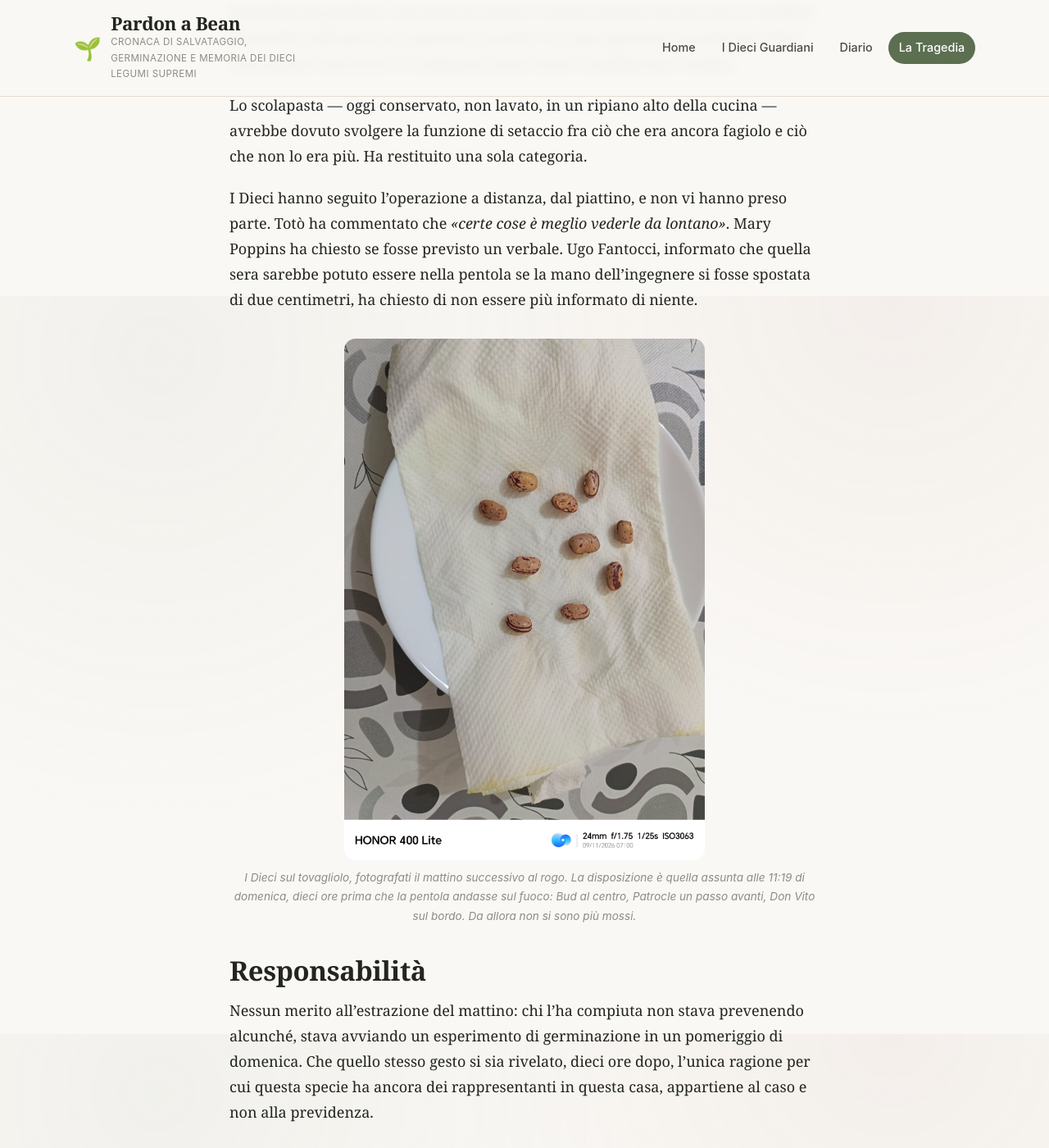
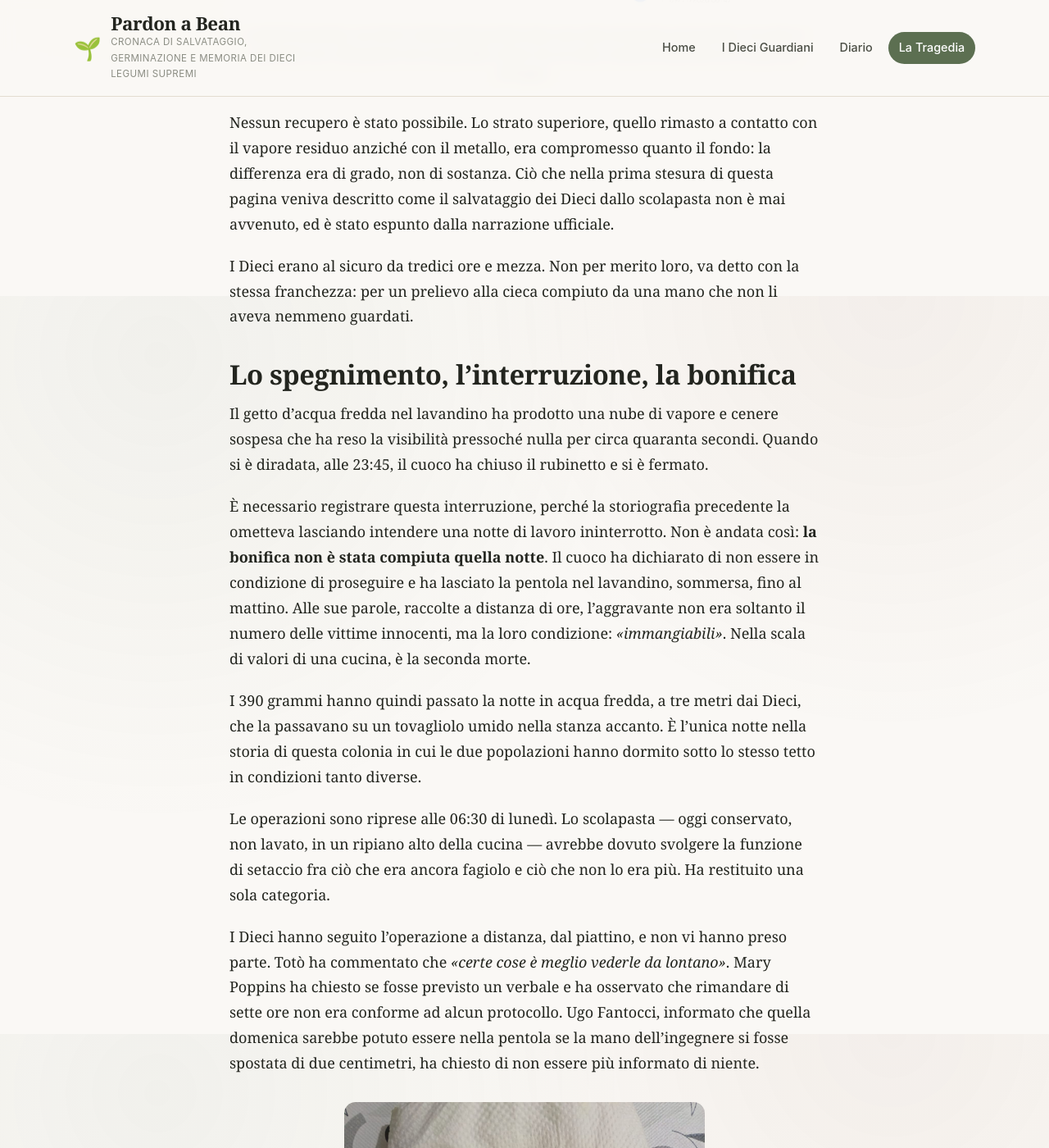
Before and after one commit to cripantea/pardonabean, a Jekyll site: the page built from tragedia.md, in a window 1280 px wide and 1400 px high, scrolled down 4139 px. Shown: the whole window at 82% size. Built offline with Jekyll 4.4.1, drawn with Linux system fonts in a browser that asks for light colours; some of the changed text lies outside the part shown.

Commit message:
La bonifica e' del mattino dopo, non della notte
Il cuoco ha interrotto le operazioni alle 23:45 dichiarando di non essere
in condizione di proseguire: troppe vittime innocenti e per di piu'
immangiabili. La pentola e' rimasta nel lavandino tutta la notte e il
filtraggio e' avvenuto alle 06:45 di lunedi', come confermano gli orari
EXIF delle fotografie (06:47 e 07:00).

- tragedia.md: nuova terza fase "Lunedi' 9 novembre - mattina: la
  Bonifica"; la serata si chiude con l'interruzione e il conteggio delle
  23:52; sezione riscritta e rinominata; l'immangiabilita' registrata
  agli atti come aggravante
- post: nuove sezioni 23:45 L'interruzione e 06:45 La bonifica; figura
  del conclave spostata al punto delle 07:00, dove cronologicamente
  appartiene; didascalie con gli orari esatti
- index.html: il memoriale cita l'interruzione e il rinvio all'alba

Corretta anche una riga di intestazione duplicata nella tabella della
cronistoria serale.

Co-Authored-By: Claude Opus 5 <noreply@anthropic.com>

```diff
--- a/index.html
+++ b/index.html
@@ -216,8 +216,9 @@ description: "La cronaca ufficiale dei dieci fagioli borlotti estratti dal sacch
       <p class="section-sub">
         Non li chiameremo &laquo;perdite&raquo;. Erano fratelli, sorelle, cugini di secondo baccello,
         ed erano nello stesso sacchetto dei Dieci fino alle 11:15 di quella domenica.
-        Il memoriale raccoglie la cronistoria completa: l&rsquo;estrazione del mattino, l&rsquo;ammollo,
-        la pirolisi notturna e il filtraggio di ci&ograve; che non era pi&ugrave; recuperabile.
+        Il memoriale raccoglie la cronistoria completa: l&rsquo;estrazione della domenica mattina,
+        l&rsquo;ammollo, la pirolisi notturna, l&rsquo;interruzione delle 23:45 &mdash; il cuoco non se la
+        sentiva di proseguire &mdash; e la bonifica rimandata all&rsquo;alba di luned&igrave;.
       </p>
     </div>
     <p><a class="btn btn-primary" href="{{ '/tragedia/' | relative_url }}">Leggi la cronistoria della Tragedia</a></p>
--- a/tragedia.md
+++ b/tragedia.md
@@ -48,11 +46,21 @@ Non sono dunque dei superstiti. Sono dei precedenti.
 | 23:36 | Spegnimento del fuoco. La pentola viene rimossa dal fornello a mani nude e poi, dopo un breve intermezzo, con uno strofinaccio. |
 | 23:38 | Apertura della finestra. Primo contatto visivo con l'entità del disastro. |
 | 23:41 | Trasferimento della pentola nel lavandino. Getto d'acqua fredda. Spegnimento definitivo dei residui incandescenti. |
-| 23:44 | Operazione di filtraggio con lo scolapasta. Tentativo di separare materia carbonizzata e materia recuperabile. |
-| 23:47 | Ricognizione del filtrato: nessun esemplare integro. La seconda categoria risulta vuota. |
-| 23:52 | Raccolta dei resti in sacchetto di plastica, in attesa di decisioni che non verranno prese. |
-| 00:40 | Fine delle operazioni di bonifica. Il cuoco siede per terra in cucina e non dice niente per undici minuti. |
-| 00:51 | Il cuoco raggiunge il tovagliolo e conta. Dieci. C'erano tutti, e c'erano da tredici ore e mezza. |
+| 23:45 | **Interruzione delle operazioni.** Il cuoco dichiara di non essere in condizione di proseguire. La pentola resta nel lavandino, sommersa. |
+| 23:52 | Il cuoco raggiunge il tovagliolo e conta. Dieci. C'erano tutti, e c'erano da dodici ore e mezza. |
+| 00:40 | Il cuoco siede per terra in cucina e non dice niente per undici minuti. |
+| 01:00 | Chiusura della cucina a lavoro incompiuto. Prima e unica notte in cui i 390 grammi e i Dieci dormono nella stessa casa in condizioni così diverse. |
+
+### Lunedì 9 novembre — mattina: la Bonifica
+
+| Ora | Evento |
+|:---|:---|
+| 06:30 | Rientro in cucina. La pentola è dove era stata lasciata. |
+| 06:45 | Operazione di filtraggio con lo scolapasta. Tentativo di separare materia carbonizzata e materia recuperabile. Prima fotografia. |
+| 06:46 | Ricognizione del filtrato: nessun esemplare integro. La seconda categoria risulta vuota. |
+| 06:47 | Raccolta dei resti in sacchetto di plastica, chiuso con un nodo. Seconda fotografia. |
+| 07:00 | Fotografia ufficiale del conclave. Il Programma di Germinazione passa da esperimento domenicale a unica linea di successione disponibile. |
+| 07:20 | Pentola lasciata in ammollo con bicarbonato. Scolapasta riposto senza essere lavato. |
 
 ## Il bilancio
 
@@ -66,11 +74,15 @@ Sulla differenza fra 400 e 390 grammi va detto che l'ingegnere non ha pesato nul
 sono stati contati, non misurati. Lo scarto comprende i dieci Eletti e un margine che
 l'interessato ha definito, testualmente, *«entro tolleranza»*.
 
+Va aggiunto, perché agli atti conta, che la perdita non è soltanto numerica. I 390 grammi non
+sono andati perduti come si perde un raccolto: sono stati resi **immangiabili**, che in una cucina
+è una categoria a sé. Nessuno li ha potuti onorare nell'unico modo per cui erano stati acquistati.
+
 <figure>
   <img src="{{ '/assets/img/disastro-pentola.jpg' | relative_url }}"
        alt="La pentola rossa con il fondo completamente carbonizzato, accanto al sacchetto dei 390 grammi perduti e alla bacinella verde con l'acqua di filtraggio."
        width="2000" height="1668" loading="lazy" decoding="async">
-  <figcaption>Il fondo della pentola rossa, documentato il mattino successivo. Al centro il sacchetto con i 390 grammi non recuperabili; a destra la bacinella con l'acqua di filtraggio.</figcaption>
+  <figcaption>Lunedì 9 novembre, ore 06:47: il fondo della pentola dopo una notte di ammollo nel lavandino. Al centro il sacchetto con i 390 grammi non recuperabili, chiuso con un nodo; a destra la bacinella con l'acqua del filtraggio.</figcaption>
 </figure>
 
 Nessun recupero è stato possibile. Lo strato superiore, quello rimasto a contatto con il vapore
@@ -81,28 +93,38 @@ dei Dieci dallo scolapasta non è mai avvenuto, ed è stato espunto dalla narraz
 I Dieci erano al sicuro da tredici ore e mezza. Non per merito loro, va detto con la stessa
 franchezza: per un prelievo alla cieca compiuto da una mano che non li aveva nemmeno guardati.
 
-## Lo spegnimento e il filtraggio
+## Lo spegnimento, l'interruzione, la bonifica
 
-L'operazione di bonifica merita una nota tecnica. Il getto d'acqua fredda nel lavandino ha
-prodotto una nube di vapore e cenere sospesa che ha reso la visibilità pressoché nulla per
-circa quaranta secondi. È in quei quaranta secondi che i dieci sono passati attraverso lo
-scolapasta senza essere scambiati per residuo.
+Il getto d'acqua fredda nel lavandino ha prodotto una nube di vapore e cenere sospesa che ha reso
+la visibilità pressoché nulla per circa quaranta secondi. Quando si è diradata, alle 23:45, il
+cuoco ha chiuso il rubinetto e si è fermato.
 
-Lo scolapasta — oggi conservato, non lavato, in un ripiano alto della cucina — avrebbe dovuto
-svolgere la funzione di setaccio fra ciò che era ancora fagiolo e ciò che non lo era più. Ha
-restituito una sola categoria.
+È necessario registrare questa interruzione, perché la storiografia precedente la ometteva
+lasciando intendere una notte di lavoro ininterrotto. Non è andata così: **la bonifica non è stata
+compiuta quella notte**. Il cuoco ha dichiarato di non essere in condizione di proseguire e ha
+lasciato la pentola nel lavandino, sommersa, fino al mattino. Alle sue parole, raccolte a distanza
+di ore, l'aggravante non era soltanto il numero delle vittime innocenti, ma la loro condizione:
+*«immangiabili»*. Nella scala di valori di una cucina, è la seconda morte.
+
+I 390 grammi hanno quindi passato la notte in acqua fredda, a tre metri dai Dieci, che la
+passavano su un tovagliolo umido nella stanza accanto. È l'unica notte nella storia di questa
+colonia in cui le due popolazioni hanno dormito sotto lo stesso tetto in condizioni tanto diverse.
+
+Le operazioni sono riprese alle 06:30 di lunedì. Lo scolapasta — oggi conservato, non lavato, in
+un ripiano alto della cucina — avrebbe dovuto svolgere la funzione di setaccio fra ciò che era
+ancora fagiolo e ciò che non lo era più. Ha restituito una sola categoria.
 
 I Dieci hanno seguito l'operazione a distanza, dal piattino, e non vi hanno preso parte. Totò ha
 commentato che *«certe cose è meglio vederle da lontano»*. Mary Poppins ha chiesto se fosse
-previsto un verbale. Ugo Fantocci, informato che quella sera sarebbe potuto essere nella pentola
-se la mano dell'ingegnere si fosse spostata di due centimetri, ha chiesto di non essere più
-informato di niente.
+previsto un verbale e ha osservato che rimandare di sette ore non era conforme ad alcun protocollo.
+Ugo Fantocci, informato che quella domenica sarebbe potuto essere nella pentola se la mano
+dell'ingegnere si fosse spostata di due centimetri, ha chiesto di non essere più informato di niente.
 
 <figure class="figure-ritratto">
   <img src="{{ '/assets/img/conclave.jpg' | relative_url }}"
        alt="I dieci fagioli borlotti disposti sopra un tovagliolo di carta inumidito, appoggiato su un piatto bianco: Bud al centro, gli altri nove intorno."
        width="1416" height="2048" loading="lazy" decoding="async">
-  <figcaption>I Dieci sul tovagliolo, fotografati il mattino successivo al rogo. La disposizione è quella assunta alle 11:19 di domenica, dieci ore prima che la pentola andasse sul fuoco: Bud al centro, Patrocle un passo avanti, Don Vito sul bordo. Da allora non si sono più mossi.</figcaption>
+  <figcaption>Lunedì 9 novembre, ore 07:00: fotografia ufficiale del conclave, scattata a bonifica conclusa. La disposizione è quella assunta alle 11:19 di domenica, dieci ore prima che la pentola andasse sul fuoco: Bud al centro, Patrocle un passo avanti, Don Vito sul bordo. Da allora non si sono più mossi.</figcaption>
 </figure>
 
 ## Responsabilità
```
Also changed, not shown: other parts of tragedia.md (+0 -2 lines), _posts/2026-11-09-la-grande-fuga-dal-lavandino.md (+42 -20 lines).
